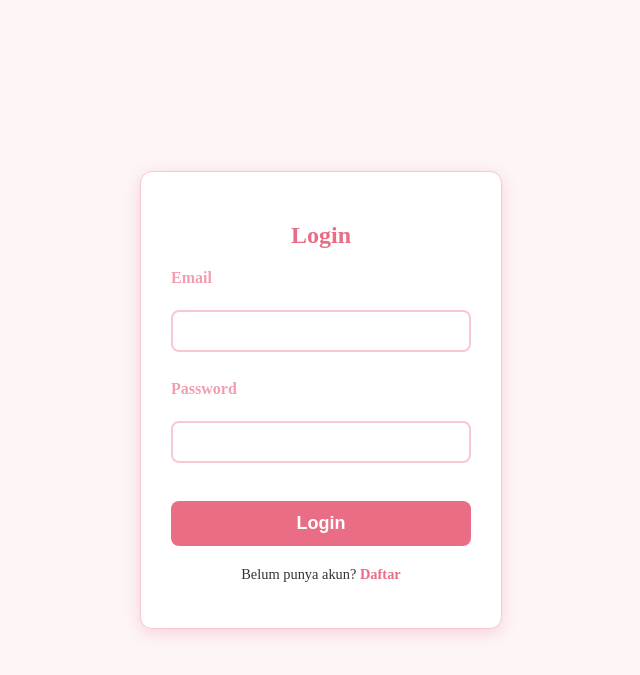
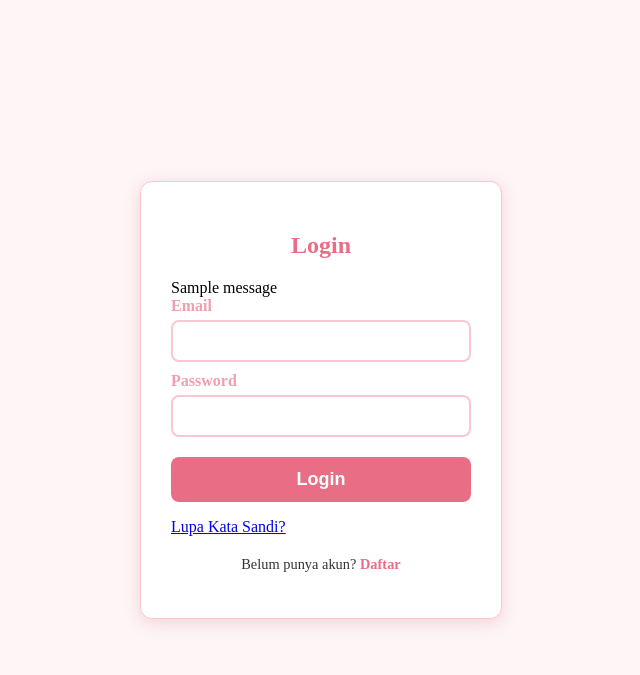
Before and after one commit to qanairen-cell/uas-ksi, a Flask app: page /login in a window 1280 px wide. Shown: the top 675 px of the page, without its empty margins (319-959 px from the left). Run offline with Flask 3, Linux system fonts and the light colour scheme; one stand-in notice (Sample message) is shown.

Commit message:
Update login.html

```diff
--- a/templates/login.html
+++ b/templates/login.html
@@ -3,18 +3,31 @@
 <head>
     <title>Login</title>
     <link rel="stylesheet" href="{{ url_for('static', filename='css/login.css') }}">
-</head>
+    </head>
 <body>
 
     <form method="POST" action="/login">
         <h2>Login</h2>
-        <label>Email</label><br>
-        <input type="email" name="email" required><br><br>
 
-        <label>Password</label><br>
-        <input type="password" name="password" required><br><br>
+        {% with messages = get_flashed_messages(with_categories=true) %}
+            {% if messages %}
+                {% for category, message in messages %}
+                    <div class="flash {{ category }}">{{ message }}</div>
+                {% endfor %}
+            {% endif %}
+        {% endwith %}
+
+        <label for="email">Email</label>
+        <input type="email" id="email" name="email" required>
+
+        <label for="password">Password</label>
+        <input type="password" id="password" name="password" required>
 
         <button type="submit">Login</button>
+
+        <p class="forgot-password">
+            <a href="{{ url_for('forgot_password') }}">Lupa Kata Sandi?</a>
+        </p>
 
         <p class="register-link">
             Belum punya akun?
```
